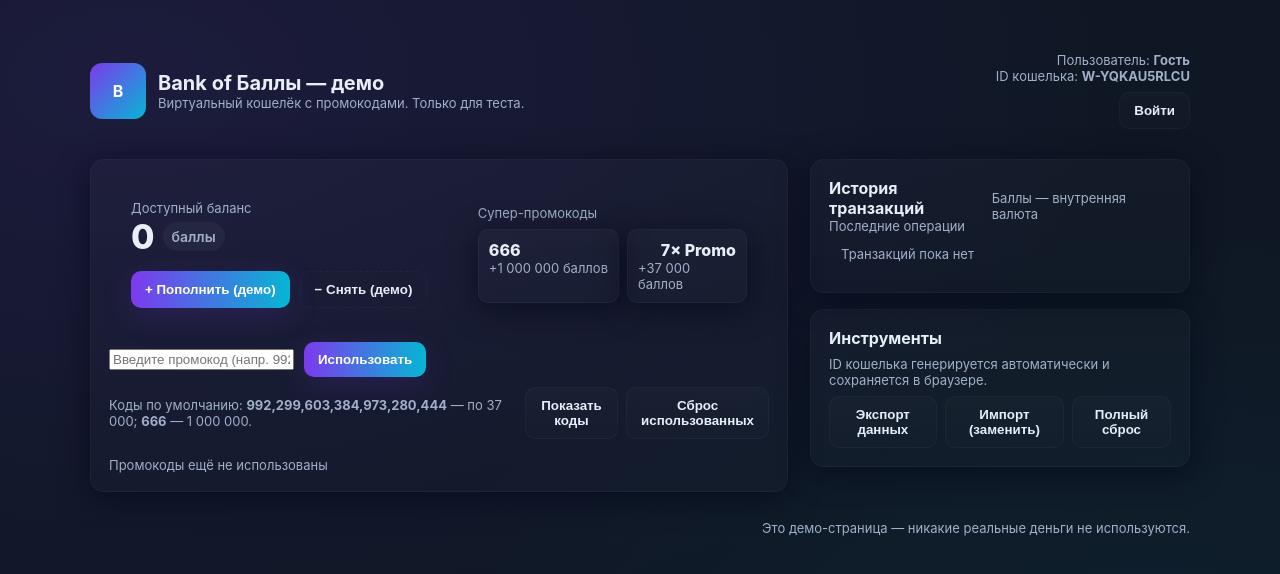
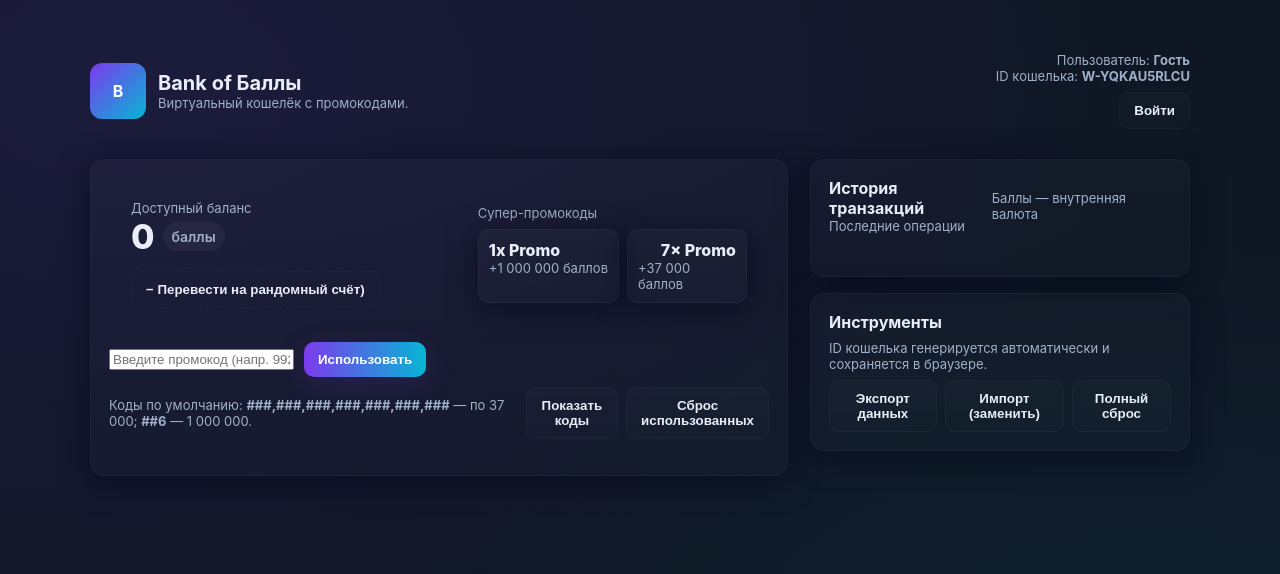
Before and after one commit to god418092-byte/BallBank, a plain HTML site: page BallBank 0.1.html in a window 1280 px wide. Drawn offline with Linux system fonts and the light colour scheme.

Commit message:
Update BallBank 0.1.html

```diff
--- a/BallBank 0.1.html
+++ b/BallBank 0.1.html
@@ -3,7 +3,7 @@
 <head>
 <meta charset="utf-8" />
 <meta name="viewport" content="width=device-width,initial-scale=1" />
-<title>Bank of Баллы — demo с админкой</title>
+<title>Bank of Баллы</title>
 <style>
   :root{
     --bg:#0f1724;
@@ -77,8 +77,8 @@
       <div class="brand">
         <div class="logo">B</div>
         <div>
-          <h1>Bank of Баллы — демо</h1>
-          <p class="lead">Виртуальный кошелёк с промокодами. Только для теста.</p>
+          <h1>Bank of Баллы</h1>
+          <p class="lead">Виртуальный кошелёк с промокодами.</p>
         </div>
       </div>
 
@@ -98,8 +98,7 @@
           <div class="balance-label">Доступный баланс</div>
           <div class="balance-value"><span id="balance">0</span><span class="unit">баллы</span></div>
           <div class="buttons-row">
-            <button class="btn btn-primary" id="addDemo">+ Пополнить (демо)</button>
-            <button class="btn btn-ghost" id="withdrawDemo">− Снять (демо)</button>
+            <button class="btn btn-ghost" id="withdrawDemo">− Перевести на рандомный счёт)</button>
           </div>
         </div>
 
@@ -107,7 +106,7 @@
           <div class="muted-small">Супер-промокоды</div>
           <div style="display:flex;gap:8px;margin-top:8px">
             <div class="card" style="padding:10px;border-radius:10px;flex:1">
-              <div style="font-weight:800">666</div>
+              <div style="font-weight:800">1x Promo</div>
               <div class="muted-small">+1 000 000 баллов</div>
             </div>
             <div class="card" style="padding:10px;border-radius:10px;width:120px;display:flex;flex-direction:column;align-items:flex-end;justify-content:center">
@@ -124,7 +123,7 @@
           <button class="btn btn-primary" id="applyPromo">Использовать</button>
         </div>
         <div style="display:flex;gap:10px;align-items:center;justify-content:space-between">
-          <div class="hint small">Коды по умолчанию: <strong>992,299,603,384,973,280,444</strong> — по 37 000; <strong>666</strong> — 1 000 000.</div>
+          <div class="hint small">Коды по умолчанию: <strong>###,###,###,###,###,###,###</strong> — по 37 000; <strong>##6</strong> — 1 000 000.</div>
           <div style="display:flex;gap:8px">
             <button class="btn" id="showCodes">Показать коды</button>
             <button class="btn" id="clearUsed">Сброс использованных</button>
@@ -192,7 +191,6 @@
     </aside>
 
     <footer class="tools">
-      <div class="muted-small">Это демо-страница — никакие реальные деньги не используются.</div>
     </footer>
   </div>
 
```
